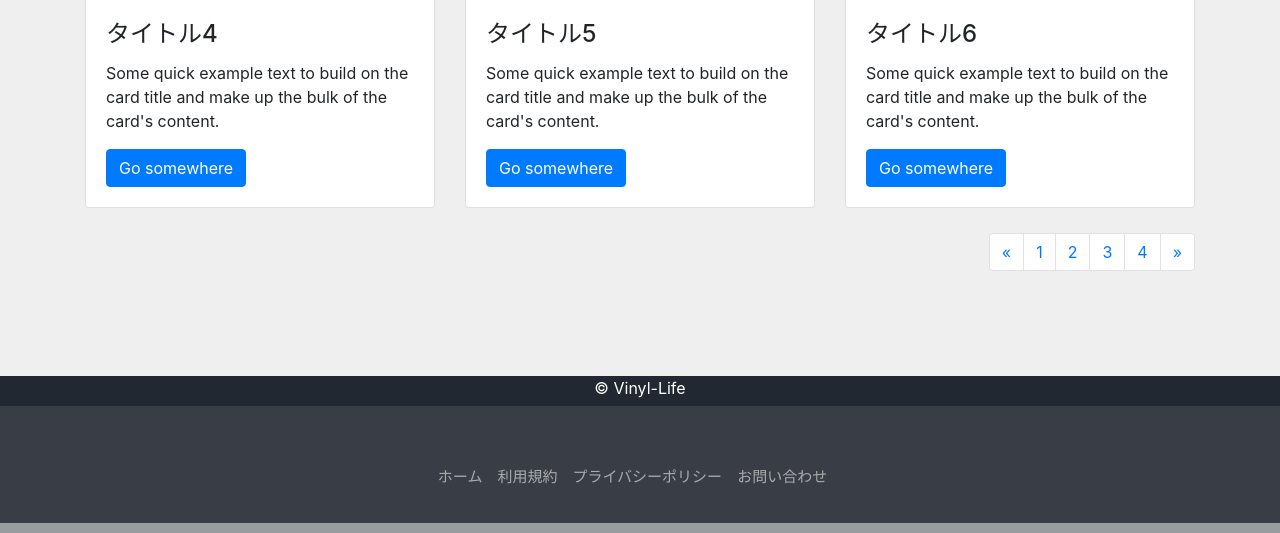
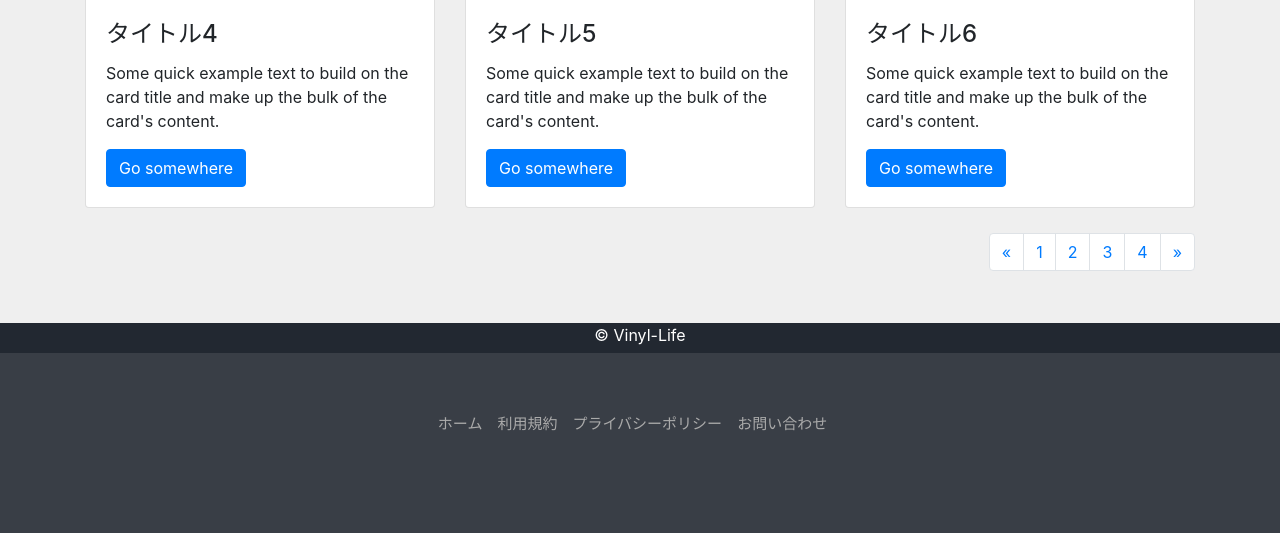
Before and after one commit to Katsuma-F/Vinyl-Life, a PHP site: page / in a window 1280 px wide. Shown: the part 1159-1692 px from the top of the page. Run offline with PHP 8.4, Linux system fonts and the light colour scheme.

Commit message:
fix footer

```diff
--- a/css/styles.css
+++ b/css/styles.css
@@ -1,8 +1,9 @@
 body {
+  position: relative;
+  min-height: 100vh;
   padding-top: 80px;
-  min-height: 100%;
-  display: flex;
-  flex-direction: column;
+  padding-bottom: 300px;
+  box-sizing: border-box;
 }
 
 /* header */
@@ -44,25 +45,31 @@ body {
 }
 
 /* footer */
+footer {
+  position: absolute;
+  width: 100%;
+  bottom: 0;
+}
+
 .footer-upward {
+  height: 30px;
+  margin-top: 50px;
+  background-color: #222831;
+  color: #FFF;
   text-align: center;
-  height: 30px;
-  width: 100%;
-  margin-top: 75px;
-  background-color: #222831;
-  color: #FFF
 }
 
 .footer-lower {
   clear: both;
-  text-align: center;
   display: flex;
   flex-flow: row wrap;
   justify-content: center;
   width: 100%;
+  height: 180px;
   padding: 30px 0px 15px 0px;
-  background-color: #393E46;
+  background-color: #393e46;
   color: #FFF;
+  text-align: center;
 }
 
 .footer-lower a {
--- a/index.php
+++ b/index.php
@@ -12,9 +12,9 @@
   <title>Vinyl-Life</title>
 </head>
 
-<body style="background-color: #EFEFEF">
+<body style="background-color: #EFEFEF;">
   <!-- Header -->
-  <nav class="navbar navbar-expand-md navbar-light fixed-top" style="background-color: #FDFDFD">
+  <nav class="navbar navbar-expand-md navbar-light fixed-top" style="background-color: #FDFDFD;">
     <div class="container">
       <a class="navber-brand text-dark" href="index.php">Vinyl-Life_img</a>
       <button class="navbar-toggler" type="button" data-toggle="collapse" data-target="#mainMenu" aria-controls="mainMenu" aria-expanded="false" aria-label="Toggle navigation">
@@ -130,14 +130,19 @@
       </li>
     </ul>
   </div>
+
   <!-- Footer -->
-  <div class="footer-upward">© Vinyl-Life</div>
+  <footer>
+    <div class="footer-upward">
+      <address>© Vinyl-Life</address>
+    </div>
     <div class="footer-lower">
       <a href="">ホーム</a>
       <a href="">利用規約</a>
       <a href="">プライバシーポリシー</a>
       <a href="" target="_blank">お問い合わせ</a>
     </div>
+  </footer>
 
   <!-- Optional JavaScript -->
   <!-- jQuery first, then Popper.js, then Bootstrap JS -->
```
Also changed, not shown: join/check.php (+7 -3 lines), join/index.php (+7 -3 lines), join/thanks.php (+7 -3 lines), login.php (+7 -3 lines), mypage.php (+7 -3 lines), view.php (+7 -3 lines), 1 other file. Lines whose indentation alone changed are shown as unchanged.
